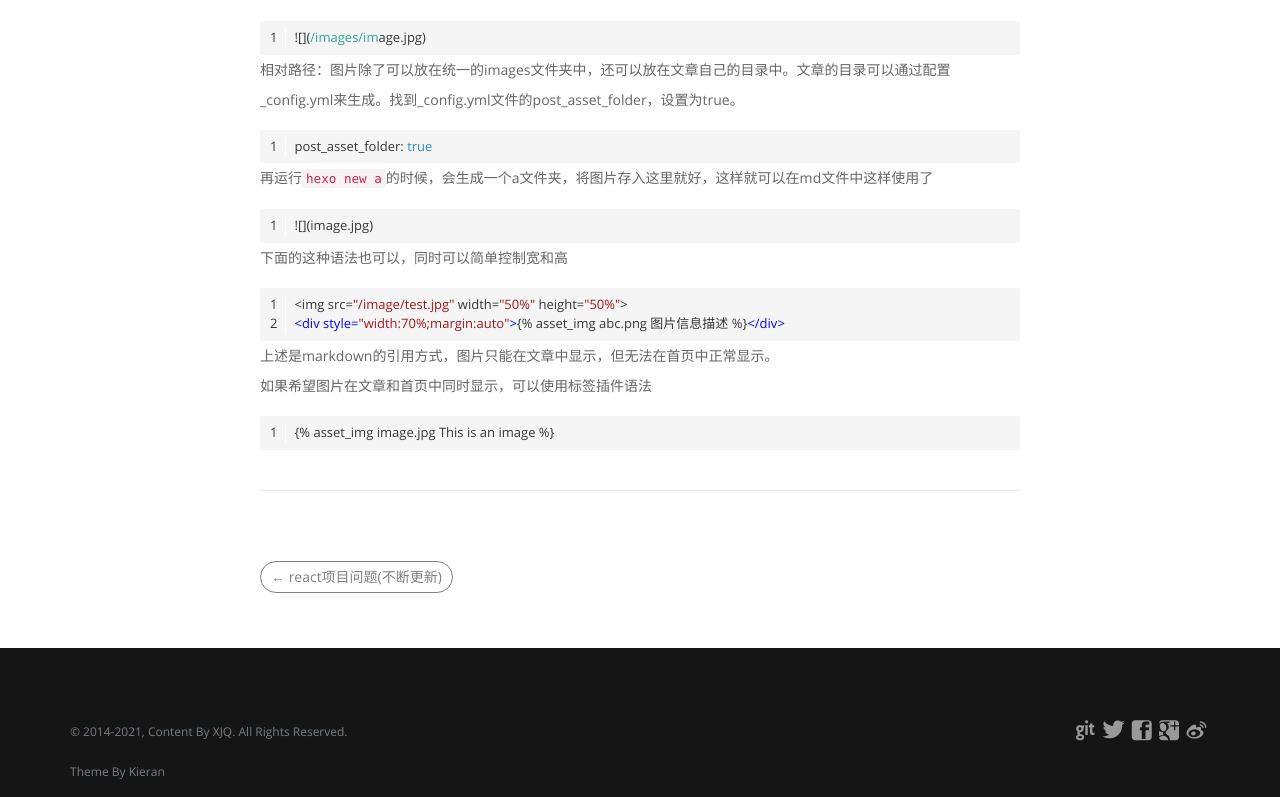
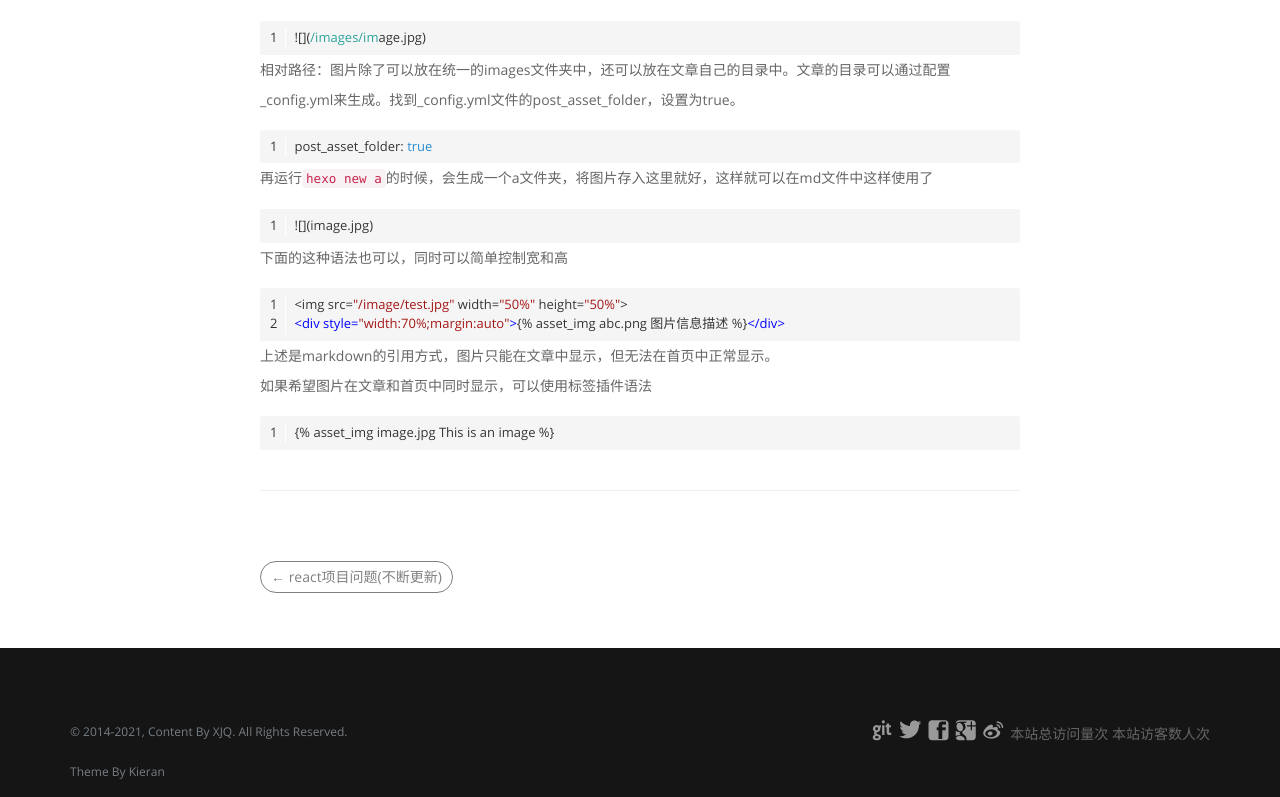
Before and after one commit to 2513483494/2513483494.github.io, a plain HTML site: page 2021/05/29/mac搭建个人博客/index.html in a window 1280 px wide. Shown: the part 2773-3570 px from the top of the page. Drawn offline with Linux system fonts and the light colour scheme; some packages are replaced by stand-ins of ours; a script that the page names is missing.

Commit message:
Site updated: 2021-05-30 17:00:27

```diff
--- a/2021/05/29/mac搭建个人博客/index.html
+++ b/2021/05/29/mac搭建个人博客/index.html
@@ -284,8 +284,9 @@
 
 
 <!-- ============================ Footer =========================== -->
+<footer>
+<script async src="//busuanzi.ibruce.info/busuanzi/2.3/busuanzi.pure.mini.js"></script>
 
-<footer>
     <div class="container">
             <div class="copy">
                 <p>
@@ -308,8 +309,12 @@
                     <li><a href="https://google.com/" title="Google-Plus" target="_blank"><i class="icon-google-plus"></i></a>&nbsp;</li>
 
 
+
                     <li><a href="http://weibo.com/" title="Sina-Weibo" target="_blank"><i class="icon-sina-weibo"></i></a>&nbsp;</li>
 
+
+		本站总访问量<span id="busuanzi_value_site_pv"></span>次
+		本站访客数<span id="busuanzi_value_site_uv"></span>人次
                 </ul>
             </div>
             <div class="clearfix"> </div>
```
Also changed, not shown: 2021/05/30/GIT常用命令/index.html (+6 -1 lines), 2021/05/30/react项目问题/index.html (+6 -1 lines), 2021/05/30/前端面试问题汇总（不断更新）/index.html (+6 -1 lines), archives/2021/05/index.html (+6 -1 lines), archives/2021/index.html (+6 -1 lines), archives/index.html (+6 -1 lines), index.html (+6 -1 lines).
